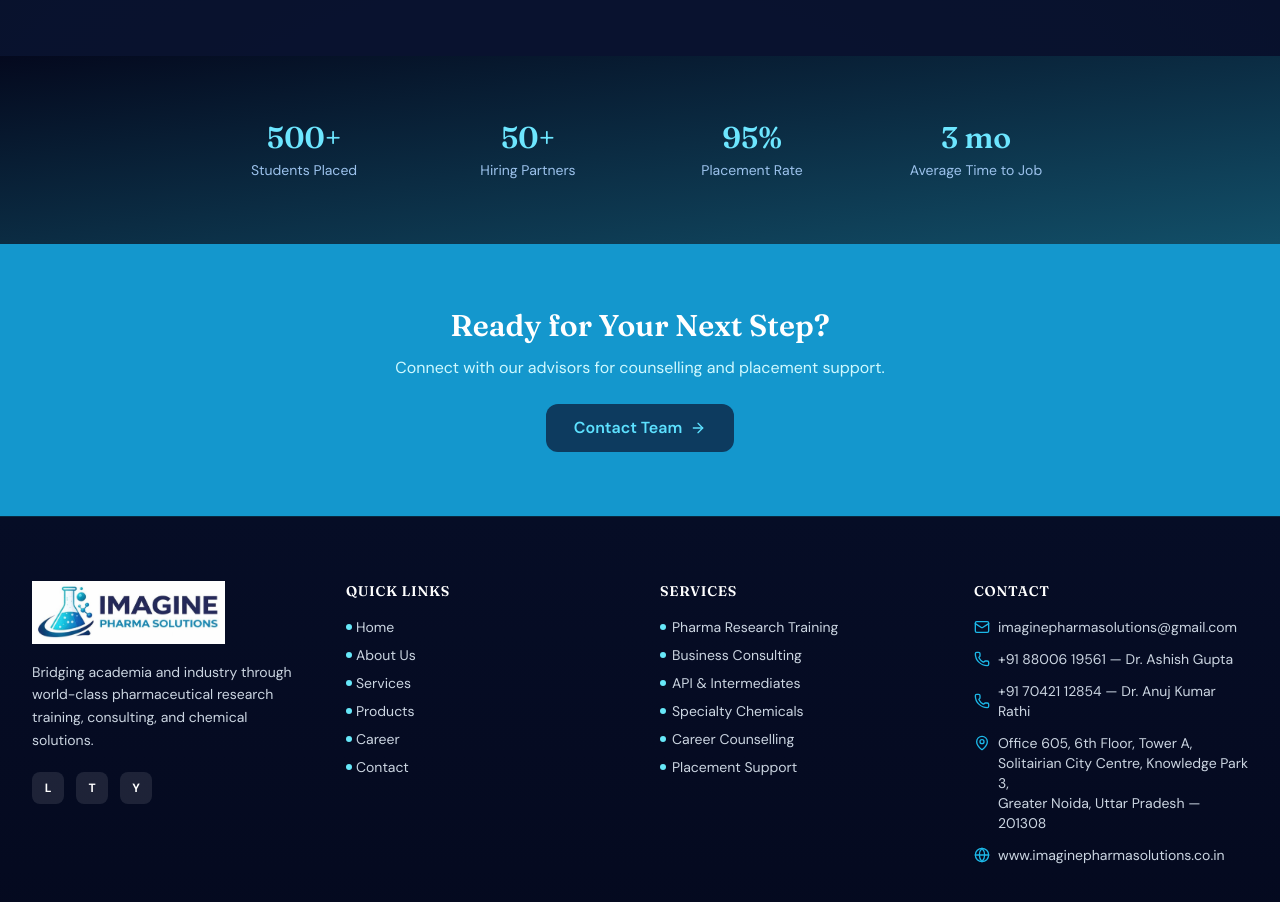
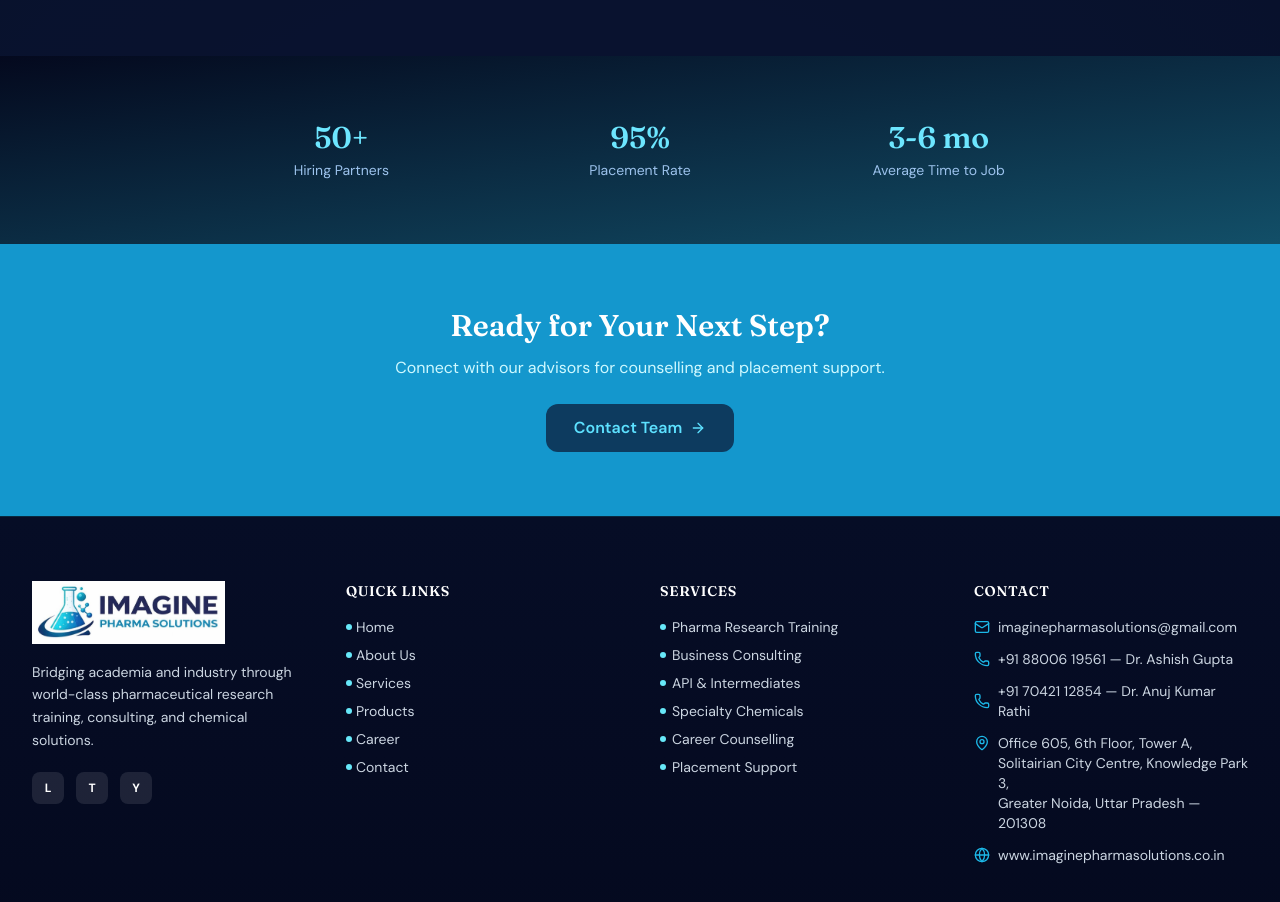
Before and after one commit to AmulyaKaushik/Imagine-Pharma-Solutions, a React (Vite) app: page /career in a window 1280 px wide. Shown: the part 2260-3162 px from the top of the page. Built offline with nearby package versions, Linux system fonts and the light colour scheme.

Commit message:
changed API's photo and made changes in career section

```diff
--- a/src/pages/CareerPlacement.jsx
+++ b/src/pages/CareerPlacement.jsx
@@ -172,12 +172,11 @@ export default function CareerPlacement() {
 
       <section className="py-16 bg-gradient-to-br from-primary-900 to-teal-900 text-white">
         <div className="max-w-4xl mx-auto px-4">
-          <div className="grid grid-cols-2 md:grid-cols-4 gap-8 text-center">
+          <div className="grid grid-cols-2 md:grid-cols-3 gap-8 text-center">
             {[
-              { value: '500+', label: 'Students Placed' },
               { value: '50+', label: 'Hiring Partners' },
               { value: '95%', label: 'Placement Rate' },
-              { value: '3 mo', label: 'Average Time to Job' },
+              { value: '3-6 mo', label: 'Average Time to Job' },
             ].map(({ value, label }, i) => (
               <motion.div key={label} {...fadeUp(i * 0.1)}>
                 <p className="font-heading font-bold text-3xl text-teal-300 mb-1">{value}</p>
--- a/src/pages/Placement.jsx
+++ b/src/pages/Placement.jsx
@@ -170,12 +170,11 @@ export default function Placement() {
       {/* Stats */}
       <section className="py-16 bg-gradient-to-br from-primary-900 to-teal-900 text-white">
         <div className="max-w-4xl mx-auto px-4">
-          <div className="grid grid-cols-2 md:grid-cols-4 gap-8 text-center">
+          <div className="grid grid-cols-2 md:grid-cols-3 gap-8 text-center">
             {[
-              { value: '500+', label: 'Students Placed'    },
               { value: '50+',  label: 'Hiring Partners'    },
               { value: '95%',  label: 'Placement Rate'     },
-              { value: '3 mo', label: 'Average Time to Job'},
+              { value: '3-6 mo', label: 'Average Time to Job'},
             ].map(({ value, label }, i) => (
               <motion.div key={label} {...fadeUp(i * 0.1)}>
                 <p className="font-heading font-bold text-3xl text-teal-300 mb-1">{value}</p>
--- a/src/pages/Services.jsx
+++ b/src/pages/Services.jsx
@@ -8,6 +8,7 @@ import {
   CheckCircle2, ArrowRight,
 } from 'lucide-react';
 import SectionTitle from '../components/SectionTitle';
+import apiIntermediatesImage from '../assets/images/APIs & Intermediates Expertise.png';
 
 const PageWrapper = ({ children }) => (
   <motion.div initial={{ opacity: 0 }} animate={{ opacity: 1 }} exit={{ opacity: 0 }} transition={{ duration: 0.35 }}>
@@ -62,7 +63,7 @@ const SERVICES = [
     title: 'APIs & Intermediates Expertise',
     subtitle: 'Manufacturing | Trading | Supply',
     color: 'from-blue-600 to-blue-800',
-    img: 'https://images.unsplash.com/photo-1563213126-a4273aed2016?auto=format&fit=crop&w=800&q=80',
+    img: apiIntermediatesImage,
     desc: 'We are experienced manufacturers and traders of Active Pharmaceutical Ingredients (APIs) and pharmaceutical intermediates. Our products meet stringent quality standards and are supplied to domestic and international markets.',
     features: [
       'Certified manufacturing',
```
Also changed, not shown: 1 other file (tests, documents, lock files or other folders).
